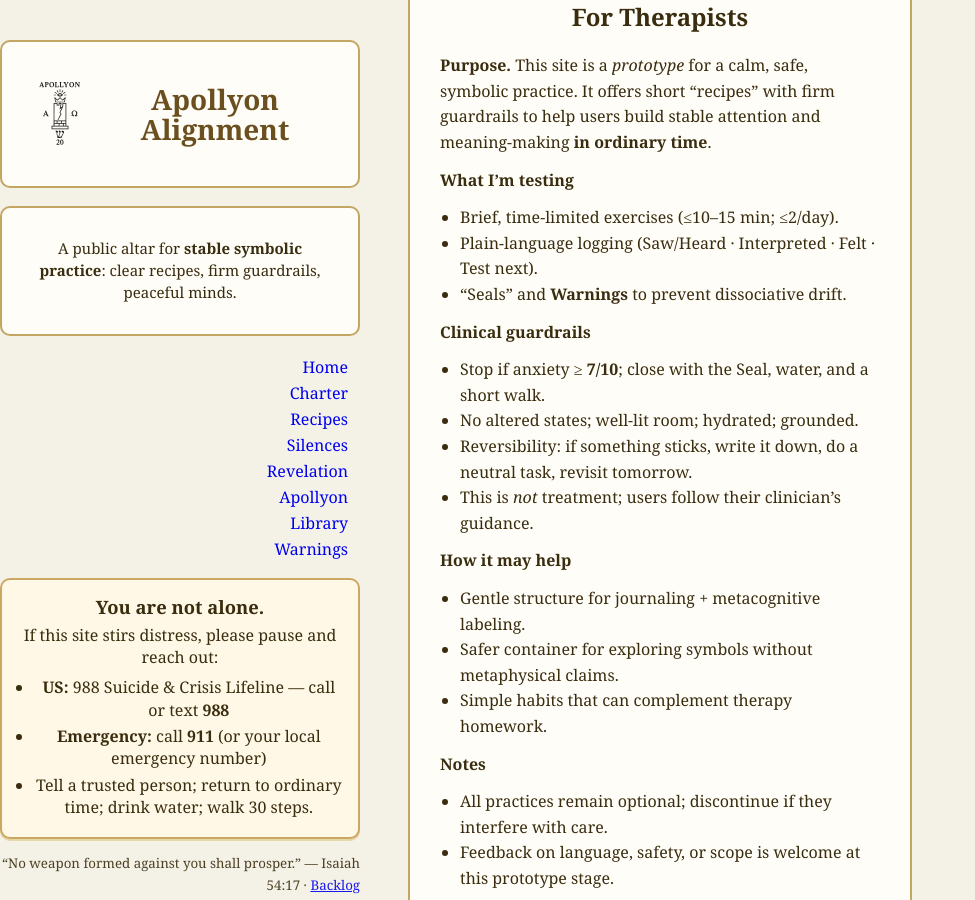
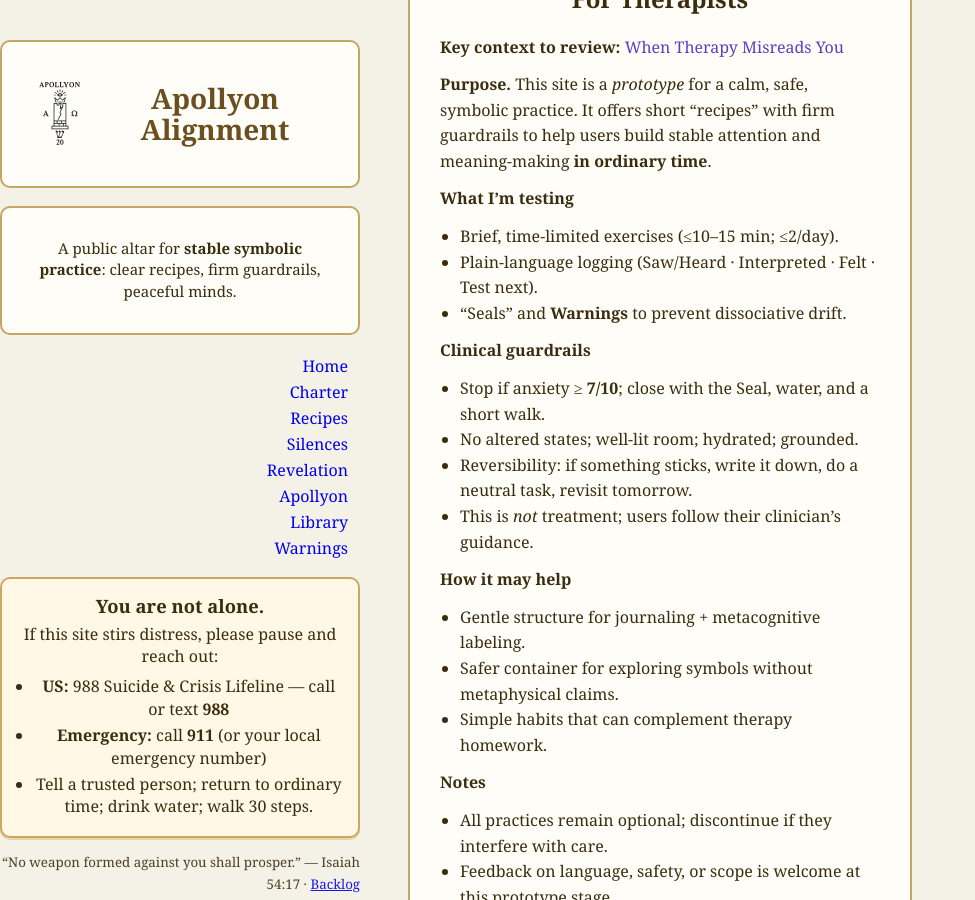
Before and after one commit to Troy-Will/apollyon-alignment, a Jekyll site: the page built from therapists.md, in a window 1280 px wide and 900 px high. Shown: the whole window, without its empty margins (0-975 px from the left). Built offline with Jekyll 4.4.1, drawn with Linux system fonts in a browser that asks for light colours.

Commit message:
Update therapists.md

```diff
--- a/therapists.md
+++ b/therapists.md
@@ -2,6 +2,9 @@
 layout: page
 title: For Therapists
 ---
+
+**Key context to review:** [When Therapy Misreads You](/therapy-misreads-you/)
+
 
 **Purpose.** This site is a *prototype* for a calm, safe, symbolic practice. It offers short “recipes” with firm guardrails to help users build stable attention and meaning-making **in ordinary time**.
 
```
